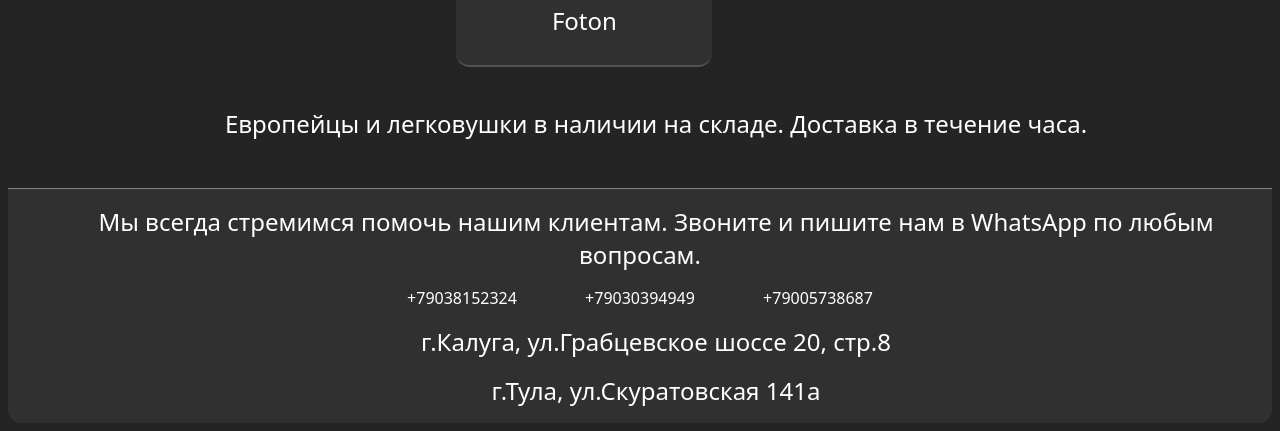
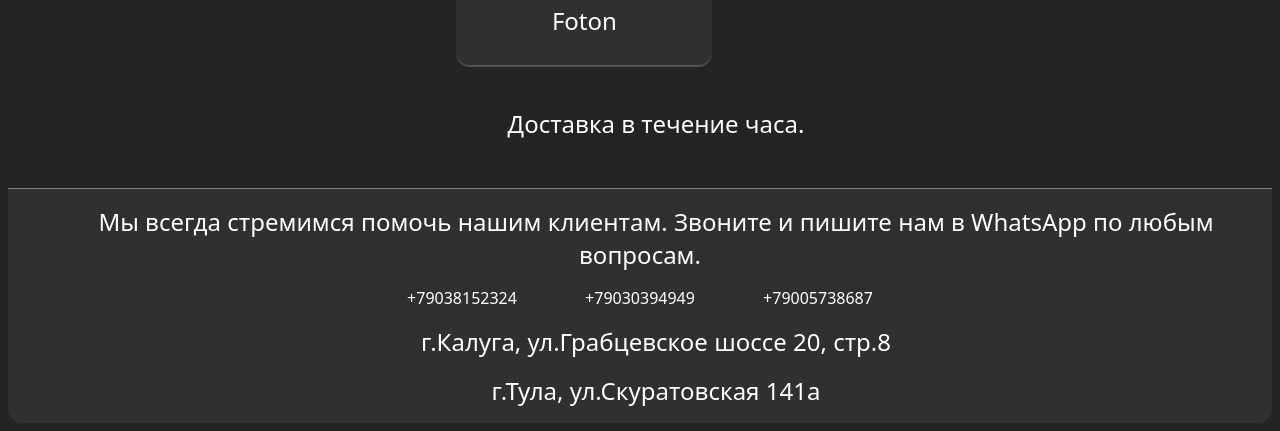
Before and after one commit to Vadim2234/new1, a plain HTML site: page index.html in a window 1280 px wide. Shown: the part 1144-1575 px from the top of the page. Drawn offline with Linux system fonts and the light colour scheme.

Commit message:
Update index.html

```diff
--- a/index.html
+++ b/index.html
@@ -82,7 +82,7 @@
             <p>г.Тула, ул.Скуратовская 141а</p>
         </div>
     </div>
-    <p class="center">Европейцы и легковушки в наличии на складе. Доставка в течение часа.</p>
+    <p class="center">Доставка в течение часа.</p>
     <script src="main.js"></script>
 </body>
 <footer>
```
